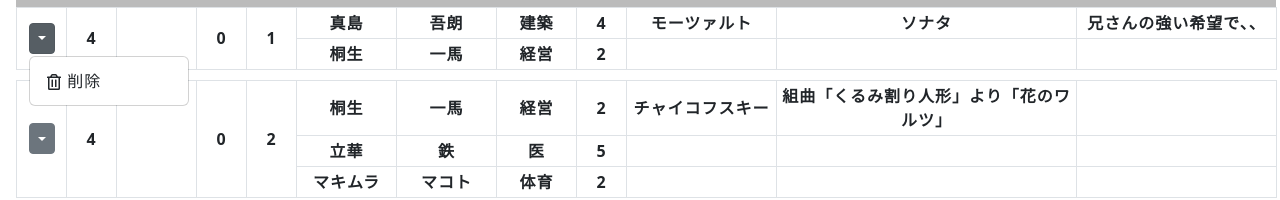
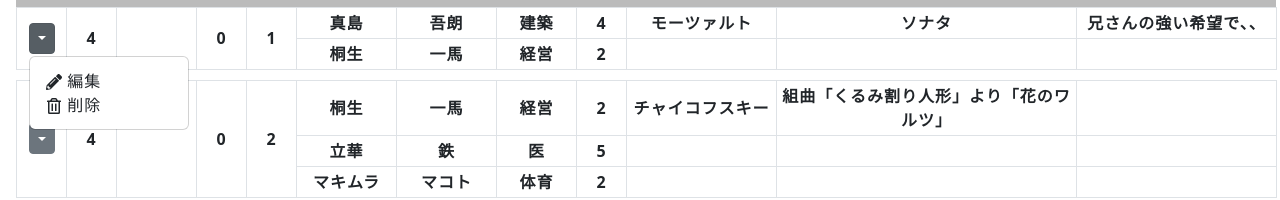
Before and after one commit to ritto153/PianoProgramEditor, a React (Create React App) app: page / in a window 1280 px wide. Both pictures are taken after a click on the button 41 px from the left and 457 px from the top of the page. Shown: the part 419-619 px from the top of the page. Built offline with nearby package versions, Linux system fonts and the light colour scheme.

Commit message:
編集モーダルが空で開くように

```diff
--- a/src/partContents/entryMenu/components/DeleteEntryButton.tsx
+++ b/src/partContents/entryMenu/components/DeleteEntryButton.tsx
@@ -4,7 +4,7 @@ import Modal from "react-bootstrap/Modal";
 import { useState } from "react";
 import { useRemoveEntry } from "../../../hooks/useRemoveEntry";
 
-export type Props = {
+type Props = {
   entryId: string;
 };
 
--- /dev/null
+++ b/src/partContents/entryMenu/components/EditEntryButton.tsx
@@ -0,0 +1,38 @@
+import Button from "react-bootstrap/Button";
+import Modal from "react-bootstrap/Modal";
+import { FaPencilAlt } from "react-icons/fa";
+import { useState } from "react";
+
+type Props = {
+  entryId: string;
+};
+
+
+export default function EditEntryButton(props: Props): JSX.Element {
+  const { entryId } = props;
+  const [showModal, setShowModal] = useState(false);
+
+  return (
+    <>
+      <div onClick={() => {setShowModal(true)}}>
+        <FaPencilAlt />
+        <span> 編集</span>
+      </div>
+
+      <Modal show={showModal} onHide={() => setShowModal(false)}>
+        <Modal.Header closeButton>
+          <Modal.Title>エントリーの編集</Modal.Title>
+        </Modal.Header>
+        <Modal.Body>フォーム未実装</Modal.Body>
+        <Modal.Footer>
+          <Button variant="secondary" onClick={() => setShowModal(false)}>
+            キャンセル
+          </Button>
+          <Button variant="danger" onClick={() => {}}>
+            保存
+          </Button>
+        </Modal.Footer>
+      </Modal>
+    </>
+  )
+}
--- a/src/partContents/entryMenu/components/EntryMenu.tsx
+++ b/src/partContents/entryMenu/components/EntryMenu.tsx
@@ -1,5 +1,6 @@
 import Dropdown from "react-bootstrap/Dropdown";
 import DeleteEntryButton from "./DeleteEntryButton";
+import EditEntryButton from "./EditEntryButton";
 
 type Props = {
   entryId: string;
@@ -13,6 +14,7 @@ export default function EntryMenu(props: Props): JSX.Element {
       <Dropdown.Toggle variant="secondary" size="sm"></Dropdown.Toggle>
       <Dropdown.Menu>
         <Dropdown.Item>
+          <EditEntryButton entryId={entryId} />
           <DeleteEntryButton entryId={entryId} />
         </Dropdown.Item>
       </Dropdown.Menu>
```
